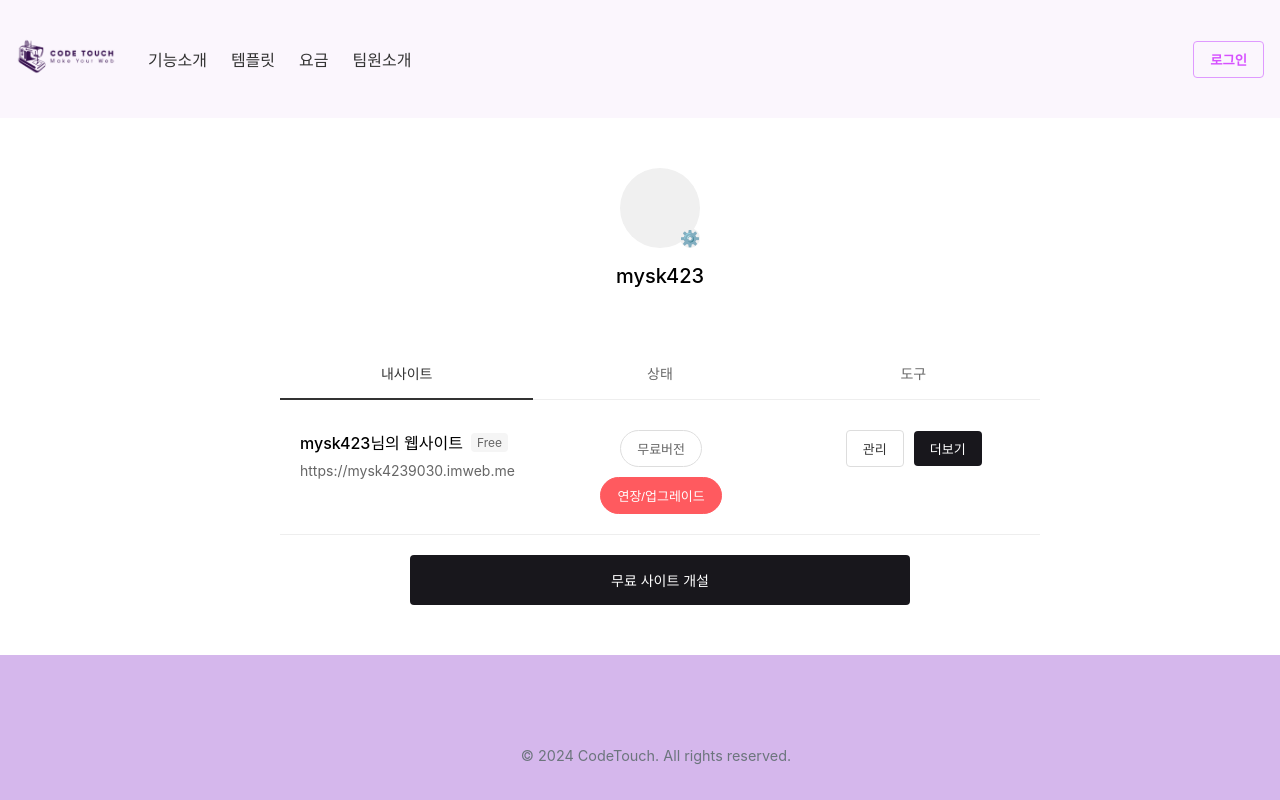
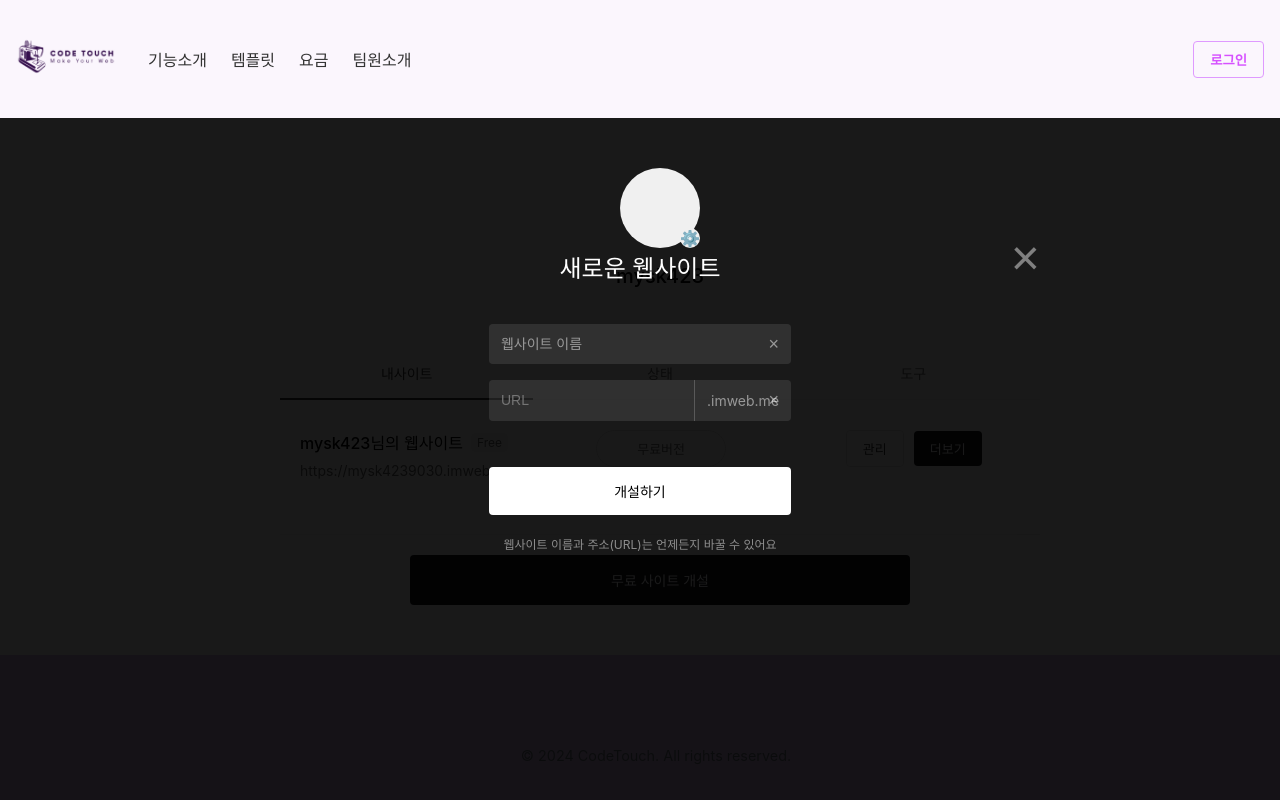
Before and after one commit to CodeTouch/CodeTouch_Company_View, a Vue app: page /mySite in a window 1280 px wide. Both pictures are taken after a click on the button "무료 사이트 개설". Built offline with nearby package versions, Linux system fonts and the light colour scheme; no server answers.

Commit message:
12-11
로그인 시 로컬스토리지에 이메일 저장
내 사이트 보기 페이지 제작
사이트 생성 모달 생성

```diff
--- a/src/components/content/login.vue
+++ b/src/components/content/login.vue
@@ -73,6 +73,7 @@ export default {
                         if(token){
                             const bearerToken = token.split(' ')[1];  //Bearer 부분 제거 후 토큰만 저장
                             localStorage.setItem('AuthToken', bearerToken);
+                            localStorage.setItem('UserEmail', this.email);
                             this.$router.push('/'); //메인 페이지로 이동
                         }
                     }
--- /dev/null
+++ b/src/components/content/modal/createSite.vue
@@ -0,0 +1,179 @@
+<script>
+export default {
+    methods: {
+        clearSiteName() {
+            this.$refs.inputSiteName.value = "";
+        },
+        clearSiteDomain() {
+            this.$refs.inputSiteDomain.value = "";
+        },
+        emitClose() {
+            this.$emit('close');
+        }
+    }
+};
+</script>
+
+<template>
+    <div class="container">
+        <button class="close-button" @click="emitClose">×</button>
+        <h1 class="title">새로운 웹사이트</h1>
+
+        <form>
+            <div class="input-group">
+                <input
+                    type="text"
+                    class="input-field"
+                    placeholder="웹사이트 이름"
+                    ref="inputSiteName"
+                >
+                <button type="button" class="clear-button" @click="clearSiteName">×</button>
+            </div>
+
+            <div class="input-group">
+                <div class="domain-field">
+                    <input
+                        type="text"
+                        class="domain-input"
+                        placeholder="URL"
+                        ref="inputSiteDomain"
+                    >
+                    <span class="domain-suffix">.imweb.me</span>
+                </div>
+                <button type="button" class="clear-button" @click="clearSiteDomain">×</button>
+            </div>
+
+            <button type="submit" class="submit-button">개설하기</button>
+        </form>
+
+        <p class="help-text">웹사이트 이름과 주소(URL)는 언제든지 바꿀 수 있어요</p>
+    </div>
+</template>
+
+<style scoped>
+        * {
+            margin: 0;
+            padding: 0;
+            box-sizing: border-box;
+        }
+
+        body {
+            font-family: -apple-system, BlinkMacSystemFont, "Segoe UI", Roboto, sans-serif;
+            background-color: rgba(0, 0, 0, 0.9);
+            color: #fff;
+            min-height: 100vh;
+            display: flex;
+            justify-content: center;
+            align-items: center;
+        }
+
+        .container {
+            width: 100%;
+            max-width: 400px;
+            padding: 20px;
+            text-align: center;
+            position: relative; /* Close 버튼 위치를 부모 기준으로 설정 */
+        }
+
+        .close-button {
+            position: absolute;
+            top: 0px; /* 부모 컨테이너 상단 기준으로 위치 조정 */
+            right: 0px; /* 부모 컨테이너 오른쪽 기준으로 위치 조정 */
+            background: none;
+            border: none;
+            color: gray;
+            font-size: 50px;
+            cursor: pointer;
+        }
+
+        .close-button:hover {
+            color: darkgray;
+        }
+
+        .title {
+            color: #fff;
+            font-size: 24px;
+            font-weight: 500;
+            margin-bottom: 40px;
+        }
+
+        .input-group {
+            margin-bottom: 16px;
+            position: relative;
+        }
+
+        .input-field {
+            width: 100%;
+            padding: 12px;
+            background-color: rgba(255, 255, 255, 0.1);
+            border: none;
+            border-radius: 4px;
+            color: #fff;
+            font-size: 14px;
+        }
+
+        .input-field::placeholder {
+            color: rgba(255, 255, 255, 0.5);
+        }
+
+        .domain-field {
+            display: flex;
+            align-items: center;
+            background-color: rgba(255, 255, 255, 0.1);
+            border-radius: 4px;
+        }
+
+        .domain-input {
+            flex: 1;
+            padding: 12px;
+            background: none;
+            border: none;
+            color: #fff;
+            font-size: 14px;
+        }
+
+        .domain-suffix {
+            padding: 12px;
+            color: rgba(255, 255, 255, 0.5);
+            font-size: 14px;
+            border-left: 1px solid rgba(255, 255, 255, 0.2);
+        }
+
+        .clear-button {
+            position: absolute;
+            right: 12px;
+            top: 50%;
+            transform: translateY(-50%);
+            background: none;
+            border: none;
+            color: rgba(255, 255, 255, 0.5);
+            cursor: pointer;
+            font-size: 18px;
+            display: flex;
+            align-items: center;
+            justify-content: center;
+        }
+
+        .submit-button {
+            width: 100%;
+            padding: 14px;
+            background-color: #fff;
+            color: #000;
+            border: none;
+            border-radius: 4px;
+            font-size: 14px;
+            font-weight: 500;
+            cursor: pointer;
+            margin-top: 30px;
+        }
+
+        .submit-button:hover {
+            background-color: #f0f0f0;
+        }
+
+        .help-text {
+            margin-top: 20px;
+            font-size: 12px;
+            color: rgba(255, 255, 255, 0.5);
+        }
+</style>
--- a/src/components/content/mySite.vue
+++ b/src/components/content/mySite.vue
@@ -1,4 +1,30 @@
+<script>
+import createSite from "@/components/content/modal/createSite.vue";
+
+export default {
+    data(){
+        return{
+            viewModal: false,
+        }
+    },
+    components:{
+        createSite,
+    },
+    methods:{
+        closeModal(){
+            this.viewModal = false;
+        },
+        openModal(){
+            this.viewModal = true;
+        }
+    },
+
+}
+</script>
 <template>
+    <div v-if="viewModal" class="modal-overlay">
+        <createSite @close="closeModal"></createSite>
+    </div>
         <div class="container">
         <div class="profile">
             <div class="profile-image">
@@ -39,10 +65,21 @@
             </div>
         </div>
 
-        <button class="create-site-button">무료 사이트 개설</button>
+        <button class="create-site-button" @click="openModal">무료 사이트 개설</button>
     </div>
 </template>
 <style scoped>
+.modal-overlay {
+  position: fixed;
+  top: 0;
+  left: 0;
+  width: 100%;
+  height: 100%;
+  background-color: rgba(0, 0, 0, 0.9);
+  display: flex;
+  justify-content: center;
+  align-items: center;
+}
         * {
             margin: 0;
             padding: 0;
@@ -193,6 +230,7 @@
         }
 
         .status-button {
+            width: 130px;
             padding: 8px 16px;
             border-radius: 20px;
             font-size: 13px;
```
